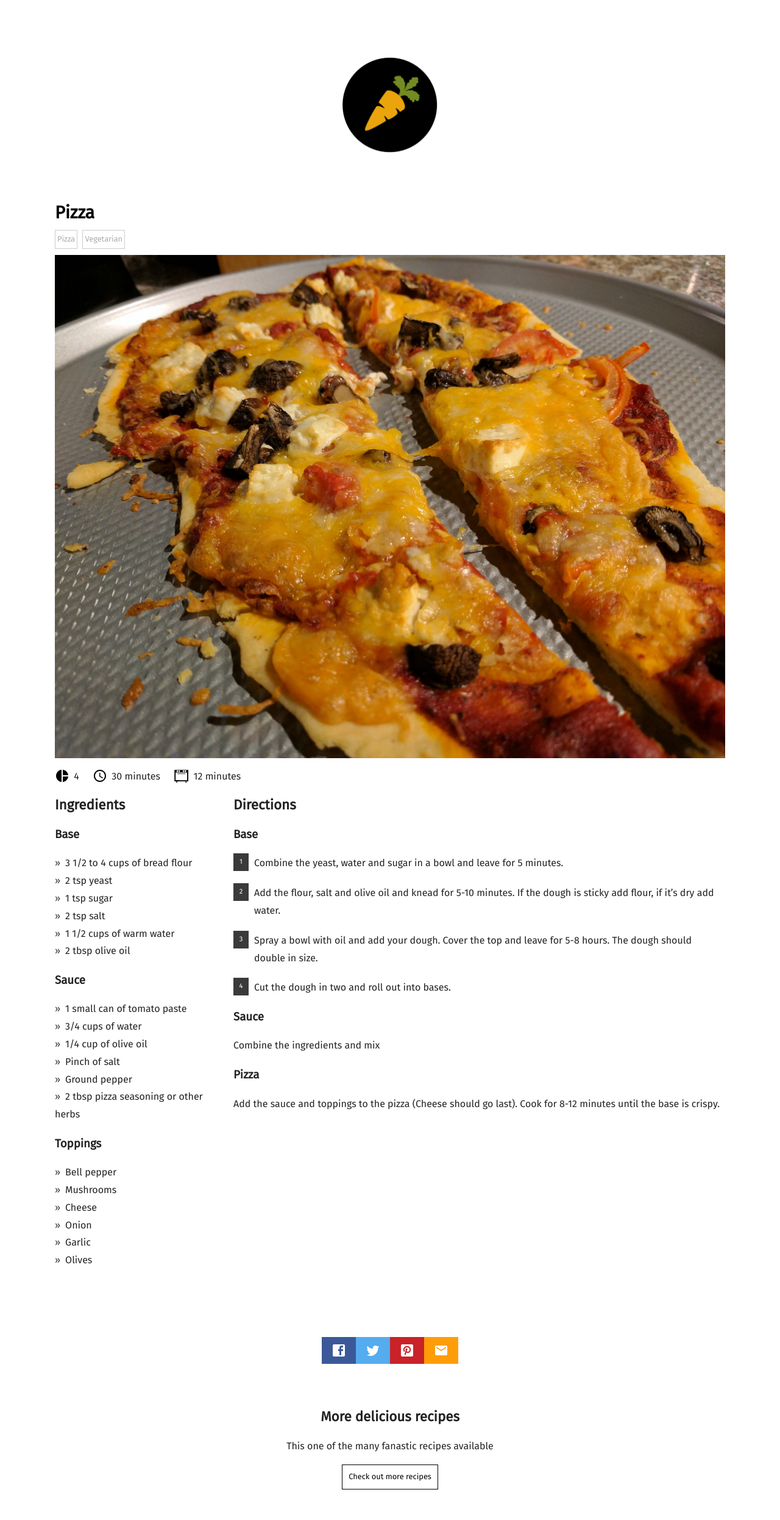
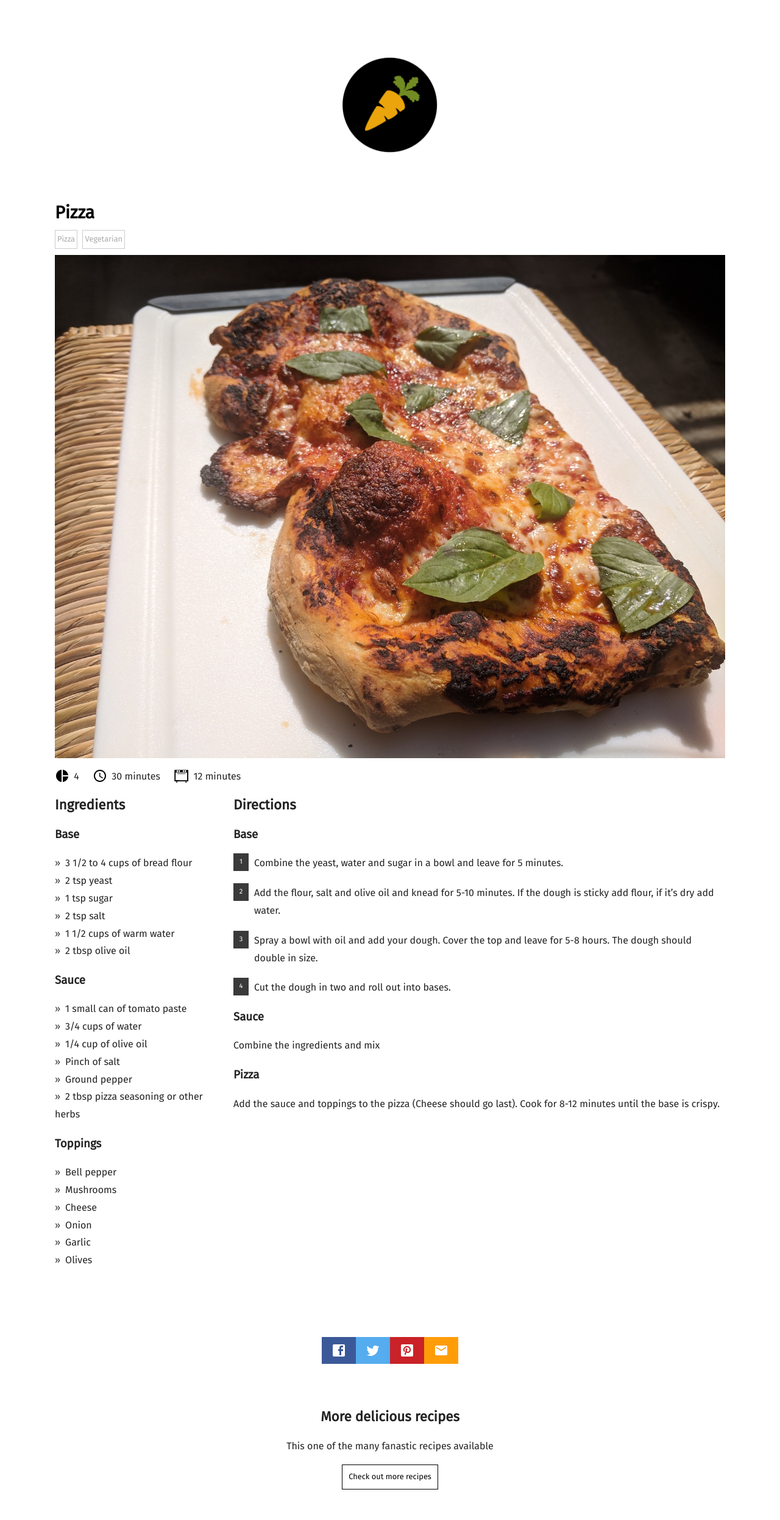
Before and after one commit to mneumegen/food, a Jekyll site: the page built from _posts/2017-04-11-pizza.md, in a window 1280 px wide. Shown: the whole page at 61% size. Built offline with Jekyll 4.4.1, drawn with Linux system fonts in a browser that asks for light colours; nearby versions of some CDN libraries; some web fonts are replaced.

Commit message:
Updated 2 files via CloudCannon

```diff
--- a/_posts/2017-04-11-pizza.md
+++ b/_posts/2017-04-11-pizza.md
@@ -4,7 +4,7 @@ categories:
   - Pizza
   - Vegetarian
 date: 2017-04-11 20:14:00
-featured_image: /uploads/img-20170411-193627.jpg
+featured_image: /uploads/img-20190324-121723.jpg
 recipe:
   servings: '4'
   prep: 30 minutes
@@ -59,8 +59,8 @@ recipe:
 
     1. Combine the yeast, water and sugar in a bowl and leave for 5 minutes.
 
-    2. Add the flour, salt and olive oil and knead for 5-10 minutes. If the dough
-    is sticky add flour, if it's dry add water.
+    2. Add the flour, salt and olive oil and knead for 5-10 minutes. If the
+    dough is sticky add flour, if it's dry add water.
 
     3. Spray a bowl with oil and add your dough. Cover the top and leave for 5-8
     hours. The dough should double in size.
```
Also changed, not shown: uploads/img-20190324-121723.jpg (added).
